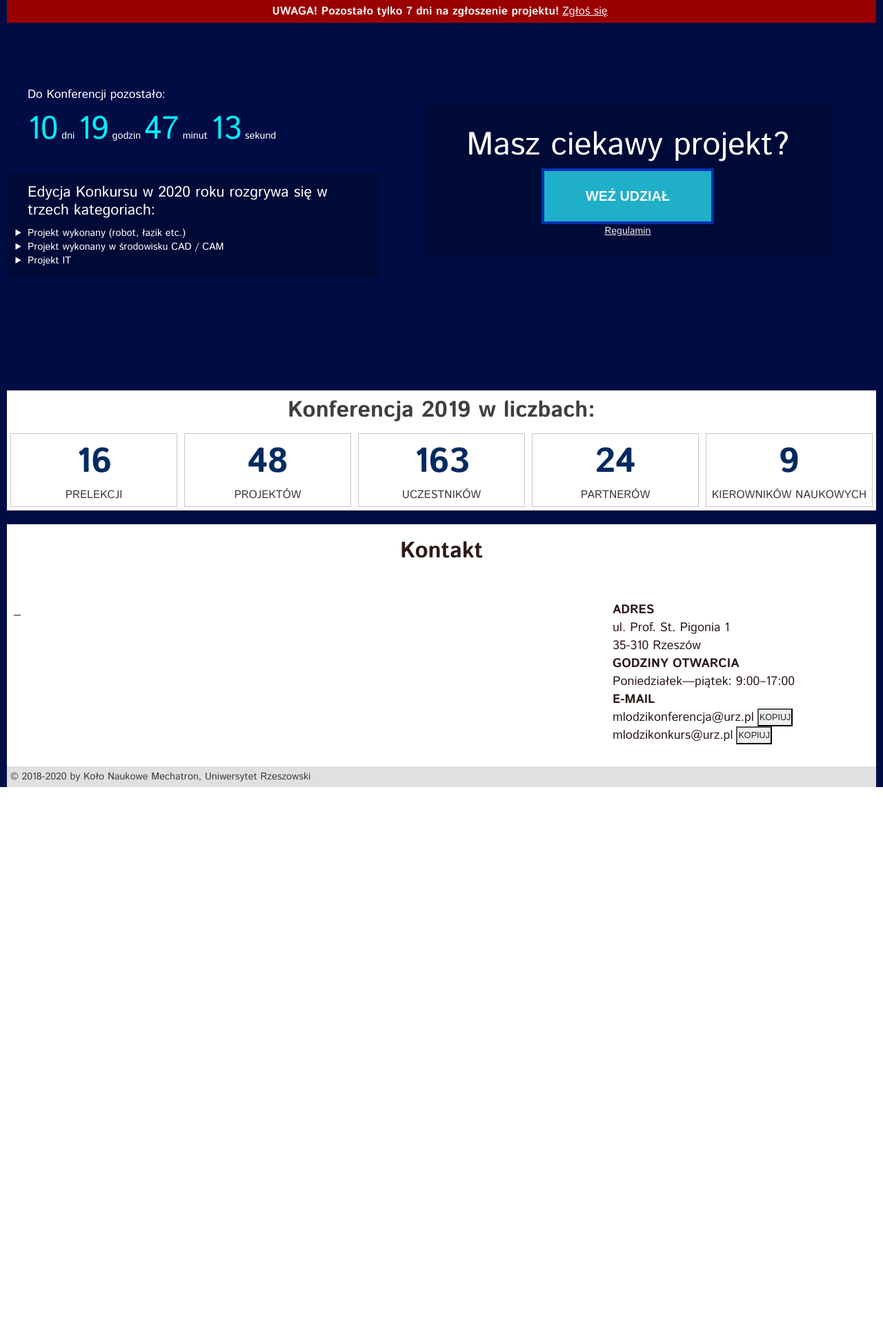
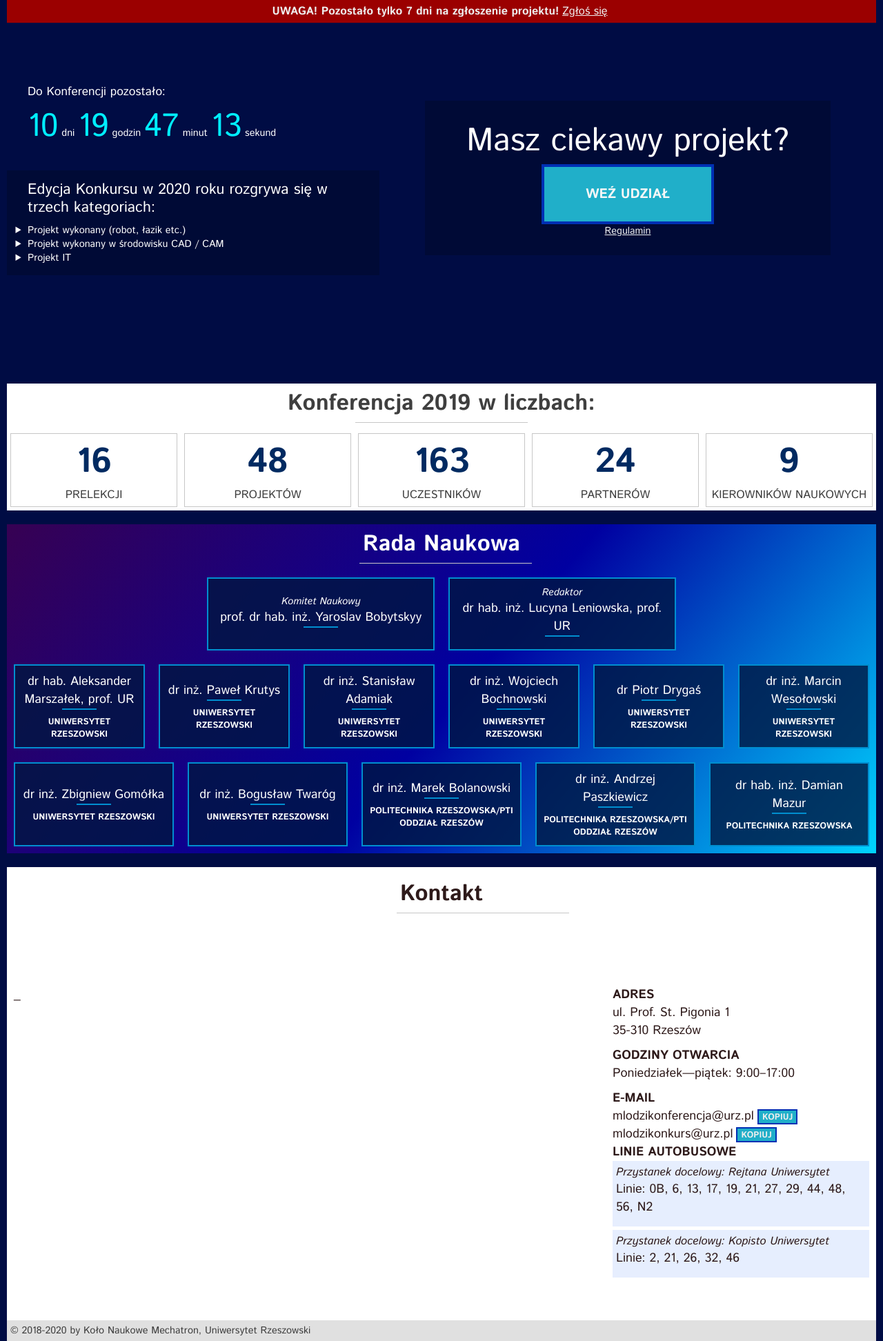
Before and after one commit to mwvabes/kmi-mechatron, a PHP site: page / in a window 1280 px wide. Shown: the part 60-2004 px from the top of the page at 69% size. Before the commit the page ends 1201 px from the top, so only its background shows below. Run offline with PHP 8.4, Linux system fonts and the light colour scheme.

Commit message:
Added Scientific Board

```diff
--- a/index.html
+++ b/index.html
@@ -95,9 +95,38 @@
     </div>
 
     <div>
+
+      <section id="scientificBoard">
+        <div class="title"><h1>Rada Naukowa</h1></div>
+          <div id="mainBoard">
+              <div class="person mainBoard"><p class="title">Komitet Naukowy</p><p class="name">prof. dr hab. inż. Yaroslav Bobytskyy</p><p class="academy"></p></div>
+              <div class="person mainBoard"><p class="title">Redaktor</p><p class="name">dr hab. inż. Lucyna Leniowska, prof. UR</p><p class="academy"></p></div>
+          </div>
+          <div id="primeBoard">
+              <div class="person primeBoard"><p class="title"></p><p class="name">dr hab. Aleksander Marszałek, prof. UR</p><p class="academy">Uniwersytet Rzeszowski</p></div>
+              <div class="person primeBoard"><p class="title"></p><p class="name">dr inż. Paweł Krutys</p><p class="academy">Uniwersytet Rzeszowski</p></div>
+              <div class="person primeBoard"><p class="title"></p><p class="name">dr inż. Stanisław Adamiak</p><p class="academy">Uniwersytet Rzeszowski</p></div>
+              <div class="person primeBoard"><p class="title"></p><p class="name">dr inż. Wojciech Bochnowski</p><p class="academy">Uniwersytet Rzeszowski</p></div>
+              <div class="person primeBoard"><p class="title"></p><p class="name">dr Piotr Drygaś</p><p class="academy">Uniwersytet Rzeszowski</p></div>
+              <div class="person primeBoard"><p class="title"></p><p class="name">dr inż. Marcin Wesołowski</p><p class="academy">Uniwersytet Rzeszowski</p></div>
+              <div class="basis100"></div>
+              <div class="person primeBoard"><p class="title"></p><p class="name">dr inż. Zbigniew Gomółka</p><p class="academy">Uniwersytet Rzeszowski</p></div>
+              <div class="person primeBoard"><p class="title"></p><p class="name">dr inż. Bogusław Twaróg</p><p class="academy">Uniwersytet Rzeszowski</p></div>
+              <div class="person primeBoard"><p class="title"></p><p class="name">dr inż. Marek Bolanowski</p><p class="academy">Politechnika Rzeszowska/PTI Oddział Rzeszów</p></div>
+              <div class="person primeBoard"><p class="title"></p><p class="name">dr inż. Andrzej Paszkiewicz</p><p class="academy">Politechnika Rzeszowska/PTI Oddział Rzeszów</p></div>
+              <div class="person primeBoard"><p class="title"></p><p class="name">dr hab. inż. Damian Mazur</p><p class="academy">Politechnika Rzeszowska</p></div>
+          </div>
+
+
+      </section>
+
+    </div>
+    <div>
+
       <section id="contact">
         <div class="title">
-          <h1>Kontakt</h1></div>
+          <h1>Kontakt</h1>
+        </div>
         <div class="basis100"></div>
 
         <div class="left">
@@ -125,6 +154,17 @@
               </li>
             </ul>
           </div>
+          <div id="busLines">
+            <h1>Linie autobusowe</h1>
+            <div class="busStop">
+              <h2>Przystanek docelowy: Rejtana Uniwersytet</h2>
+              <p>Linie: 0B, 6, 13, 17, 19, 21, 27, 29, 44, 48, 56, N2</p>
+            </div>
+            <div class="busStop">
+              <h2>Przystanek docelowy: Kopisto Uniwersytet</h2>
+              <p>Linie: 2, 21, 26, 32, 46</p>
+            </div>
+          </div>
         </div>
 
       </section>
--- a/styles/global.css
+++ b/styles/global.css
@@ -8,6 +8,10 @@
   -webkit-box-direction: normal;
       -ms-flex-direction: column;
           flex-direction: column;
+}
+
+button {
+  font-family: 'Istok Web', 'Arial', sans-serif;
 }
 
 :root {
@@ -148,6 +152,96 @@
   font-weight: normal;
 }
 
+#contact > .left {
+  display: -webkit-box;
+  display: -ms-flexbox;
+  display: flex;
+  -webkit-box-orient: vertical;
+  -webkit-box-direction: normal;
+      -ms-flex-direction: column;
+          flex-direction: column;
+  -webkit-box-flex: 7;
+      -ms-flex: 7;
+          flex: 7;
+  -ms-flex-wrap: wrap;
+      flex-wrap: wrap;
+}
+
+#contact > .right {
+  -webkit-box-flex: 3;
+      -ms-flex: 3;
+          flex: 3;
+  -ms-flex-wrap: wrap;
+      flex-wrap: wrap;
+  display: -webkit-box;
+  display: -ms-flexbox;
+  display: flex;
+  -webkit-box-orient: vertical;
+  -webkit-box-direction: normal;
+      -ms-flex-direction: column;
+          flex-direction: column;
+  text-align: left;
+}
+
+#contactInfo h1 {
+  font-size: 1rem;
+  text-transform: uppercase;
+  font-weight: bold;
+}
+
+#contactInfo p {
+  font-size: 1rem;
+}
+
+#contactInfo p:last-child {
+  margin-bottom: 10px;
+}
+
+#contactEmails li {
+  display: -webkit-box;
+  display: -ms-flexbox;
+  display: flex;
+  -ms-flex-wrap: wrap;
+      flex-wrap: wrap;
+  -webkit-box-align: baseline;
+      -ms-flex-align: baseline;
+          align-items: baseline;
+}
+
+#contactEmails button {
+  font-size: .7rem;
+  padding: 0 5px;
+  margin: 0 5px;
+  text-transform: uppercase;
+  border-radius: 0;
+  background-color: #20afc9;
+  color: #eee;
+  border: 2px solid #0030b4;
+  font-weight: bold;
+  -webkit-transition: 300ms linear;
+  transition: 300ms linear;
+}
+
+#contactEmails button:hover {
+  background-color: #008fc7;
+  border-color: #003c81;
+}
+
+.busStop {
+  margin-bottom: 5px;
+  padding: 5px;
+  background-color: rgba(176, 200, 252, 0.315);
+}
+
+.busStop h2 {
+  font-size: .9rem;
+  font-style: italic;
+}
+
+.busStop p {
+  font-size: .8rem;
+}
+
 footer > div {
   color: #3d3d3d;
   font-size: .8rem;
--- a/styles/global.scss
+++ b/styles/global.scss
@@ -1,5 +1,7 @@
 $blue: #008ecf;
 $navy: rgb(0, 12, 68);
+
+$alphaBackground: rgba(0,0,0,0.2);
 
 $anchorMenuColor: #FFF;
 
@@ -9,6 +11,16 @@
 $warningBgColor: rgb(155, 0, 0);
 $warningColor: #eee;
 
+$busStopBgColor: rgba(176, 200, 252, 0.315);
+
+$actionButtonBgColor: #20afc9;
+$actionButtonColor: #f7f7f7;
+$actionButtonBorderColor: #0030b4;
+$actionAnchorColor: #eee;
+
+$actionButtonBgColorHover: #008fc7;
+$actionButtonBorderColorHover: #003c81;
+
 $maxWidth: 1260px;
 
 body {
@@ -16,6 +28,10 @@
   display: flex;
   min-height: 100vh;
   flex-direction: column;
+}
+
+button {
+  font-family: 'Istok Web', 'Arial', sans-serif;
 }
 
 :root {
@@ -133,6 +149,74 @@
   font-weight: normal;
 }
 
+#contact > .left {
+  display: flex;
+  flex-direction: column;
+  flex: 7;
+  flex-wrap: wrap;
+}
+
+#contact > .right {
+  flex: 3;
+  flex-wrap: wrap;
+  display: flex;
+  flex-direction: column;
+  text-align: left;
+}
+
+#contactInfo h1 {
+  font-size: 1rem;
+  text-transform: uppercase;
+  font-weight: bold;
+}
+
+#contactInfo p {
+  font-size: 1rem;
+}
+
+#contactInfo p:last-child {
+  margin-bottom: 10px;
+}
+
+#contactEmails li {
+  display: flex;
+  flex-wrap: wrap;
+  align-items: baseline;
+}
+
+#contactEmails button {
+  font-size: .7rem;
+  padding: 0 5px;
+  margin: 0 5px;
+  text-transform: uppercase;
+  border-radius: 0;
+  background-color: $actionButtonBgColor;
+  color: $actionAnchorColor;
+  border: 2px solid $actionButtonBorderColor;
+  font-weight: bold;
+  transition: 300ms linear;
+}
+
+#contactEmails button:hover {
+  background-color: $actionButtonBgColorHover;
+  border-color: $actionButtonBorderColorHover;
+}
+
+.busStop {
+  margin-bottom: 5px;
+  padding: 5px;
+  background-color: $busStopBgColor;
+}
+
+.busStop h2 {
+  font-size: .9rem;
+  font-style: italic;
+}
+
+.busStop p {
+  font-size: .8rem;
+}
+
 footer > div {
   color: $footerColor;
   font-size: .8rem;
--- a/styles/homepage.css
+++ b/styles/homepage.css
@@ -3,7 +3,8 @@
   color: #FFF;
 }
 
-section#contact {
+section#contact,
+section#scientificBoard {
   margin-top: 20px;
 }
 
@@ -209,6 +210,13 @@
   text-transform: uppercase;
   font-weight: bold;
   font-size: 1.1rem;
+  -webkit-transition: 170ms linear;
+  transition: 170ms linear;
+}
+
+.competeActionContainer > button:hover {
+  background-color: #008fc7;
+  border-color: #003c81;
 }
 
 .competeActionContainer > a {
@@ -237,62 +245,112 @@
   font-weight: bold;
   font-size: 1.8rem;
   padding: 5px;
+  grid-area: title;
+  font-style: normal;
+  position: relative;
+  margin-bottom: 10px;
 }
 
-#contact > .left {
-  display: -webkit-box;
-  display: -ms-flexbox;
-  display: flex;
-  -webkit-box-orient: vertical;
-  -webkit-box-direction: normal;
-      -ms-flex-direction: column;
-          flex-direction: column;
-  -webkit-box-flex: 7;
-      -ms-flex: 7;
-          flex: 7;
-  -ms-flex-wrap: wrap;
-      flex-wrap: wrap;
+.title h1:after {
+  position: absolute;
+  content: '';
+  height: 1px;
+  bottom: 0;
+  margin: 0 auto;
+  left: 0;
+  right: 0;
+  width: 250px;
+  background: #c7c7c7;
 }
 
-#contact > .right {
-  -webkit-box-flex: 3;
-      -ms-flex: 3;
-          flex: 3;
-  -ms-flex-wrap: wrap;
-      flex-wrap: wrap;
-  display: -webkit-box;
-  display: -ms-flexbox;
-  display: flex;
-  -webkit-box-orient: vertical;
-  -webkit-box-direction: normal;
-      -ms-flex-direction: column;
-          flex-direction: column;
-  text-align: left;
-}
-
-#contactInfo h1 {
-  font-size: 1rem;
-  text-transform: uppercase;
-  font-weight: bold;
-}
-
-#contactInfo p {
-  font-size: 1rem;
-}
-
-#contactEmails li {
+#scientificBoard {
+  background: #370153;
+  background: linear-gradient(130deg, #370153 0%, #0000a1 52%, #00d4ff 100%);
   display: -webkit-box;
   display: -ms-flexbox;
   display: flex;
   -ms-flex-wrap: wrap;
       flex-wrap: wrap;
+  -webkit-box-orient: vertical;
+  -webkit-box-direction: normal;
+      -ms-flex-direction: column;
+          flex-direction: column;
+  -webkit-box-align: center;
+      -ms-flex-align: center;
+          align-items: center;
 }
 
-#contactEmails button {
-  font-size: .7rem;
-  padding: 1px;
-  margin: 0 5px;
+#scientificBoard .title {
+  font-style: italic;
+  font-size: .8em;
+}
+
+#scientificBoard .name {
+  position: relative;
+}
+
+#scientificBoard .name:after {
+  position: absolute;
+  content: '';
+  height: 2px;
+  bottom: -2px;
+  margin: 0 auto;
+  left: 0;
+  right: 0;
+  width: 50px;
+  background: #008ecf;
+}
+
+#scientificBoard .academy {
+  margin-top: 10px;
+  font-size: .7em;
   text-transform: uppercase;
-  border-radius: 0;
+  font-weight: bold;
+}
+
+#mainBoard,
+#primeBoard {
+  display: -webkit-box;
+  display: -ms-flexbox;
+  display: flex;
+  -webkit-box-orient: horizontal;
+  -webkit-box-direction: normal;
+      -ms-flex-direction: row;
+          flex-direction: row;
+  -ms-flex-wrap: wrap;
+      flex-wrap: wrap;
+}
+
+.person {
+  display: -webkit-box;
+  display: -ms-flexbox;
+  display: flex;
+  -webkit-box-flex: 1;
+      -ms-flex: 1;
+          flex: 1;
+  -ms-flex-wrap: wrap;
+      flex-wrap: wrap;
+  -webkit-box-orient: vertical;
+  -webkit-box-direction: normal;
+      -ms-flex-direction: column;
+          flex-direction: column;
+  -webkit-box-align: center;
+      -ms-flex-align: center;
+          align-items: center;
+  text-align: center;
+  margin: 10px;
+  padding: 10px;
+  background-color: rgba(0, 23, 65, 0.8);
+  border: 2px solid #008ecf;
+  -webkit-box-pack: center;
+      -ms-flex-pack: center;
+          justify-content: center;
+}
+
+.person:hover {
+  -webkit-transform: scale(1.06);
+          transform: scale(1.06);
+  -webkit-transition: 400ms ease;
+  transition: 400ms ease;
 }
 /*# sourceMappingURL=homepage.css.map */
--- a/styles/homepage.scss
+++ b/styles/homepage.scss
@@ -22,6 +22,9 @@
 $actionButtonBorderColor: #0030b4;
 $actionAnchorColor: #eee;
 
+$actionButtonBgColorHover: #008fc7;
+$actionButtonBorderColorHover: #003c81;
+
 $alphaBackground: rgba(0,0,0,0.2);
 
 $contactBgColor: #FFF;
@@ -32,7 +35,8 @@
     color: #FFF;
 }
 
-section#contact {
+section#contact,
+section#scientificBoard {
     margin-top: 20px;
 }
 
@@ -177,12 +181,20 @@
     text-transform: uppercase;
     font-weight: bold;
     font-size: 1.1rem;
+    transition: 170ms linear;
+}
+
+.competeActionContainer > button:hover {
+    background-color: $actionButtonBgColorHover;
+    border-color: $actionButtonBorderColorHover;
 }
 
 .competeActionContainer > a {
     color: $actionAnchorColor;
     font-size: .8rem;
 }
+
+
 
 #contact {
     background-color: $contactBgColor;
@@ -198,42 +210,84 @@
     font-weight: bold;
     font-size: 1.8rem;
     padding: 5px;
+    grid-area: title;
+    font-style: normal;
+    position: relative;
+    margin-bottom: 10px;
 }
 
-#contact > .left {
+.title h1:after {
+    position: absolute;
+    content: '';
+    height: 1px;
+    bottom: 0;
+    margin: 0 auto;
+    left: 0;
+    right: 0;
+    width: 250px;
+    background: $greyBorder;
+}
+
+#scientificBoard {
+    background: rgb(55,1,83);
+    background: linear-gradient(130deg, rgba(55,1,83,1) 0%, rgba(0,0,161,1) 52%, rgba(0,212,255,1) 100%);
     display: flex;
+    flex-wrap: wrap;
     flex-direction: column;
-    flex: 7;
+    align-items: center;
+}
+
+#scientificBoard .title {
+    font-style: italic;
+    font-size: .8em;
+}
+
+#scientificBoard .name {
+    position: relative;
+}
+
+#scientificBoard .name:after {
+    position: absolute;
+    content: '';
+    height: 2px;
+    bottom: -2px;
+    margin: 0 auto;
+    left: 0;
+    right: 0;
+    width: 50px;
+    background: $blue;
+}
+
+#scientificBoard .academy {
+    margin-top: 10px;
+    font-size: .7em;
+    text-transform: uppercase;
+    font-weight: bold;;
+}
+
+#mainBoard,
+#primeBoard {
+    display: flex;
+    flex-direction: row;
     flex-wrap: wrap;
 }
 
-#contact > .right {
-    flex: 3;
+
+.person {
+    display: flex;
+    flex: 1;
     flex-wrap: wrap;
-    display: flex;
     flex-direction: column;
-    text-align: left;
+    align-items: center;
+    text-align: center;
+    margin: 10px;
+    padding: 10px;
+    background-color: rgba(0, 23, 65, 0.8);
+    border: 2px solid $blue;
+    justify-content: center;
 }
 
-#contactInfo h1 {
-    font-size: 1rem;
-    text-transform: uppercase;
-    font-weight: bold;
+.person:hover {
+    transform: scale(1.06);
+    transition: 400ms ease;
 }
-
-#contactInfo p {
-    font-size: 1rem;
-}
-
-#contactEmails li {
-    display: flex;
-    flex-wrap: wrap;
-}
-
-#contactEmails button {
-    font-size: .7rem;
-    padding: 1px;
-    margin: 0 5px;
-    text-transform: uppercase;
-    border-radius: 0;
-}
```
Also changed, not shown: 2 other files.
